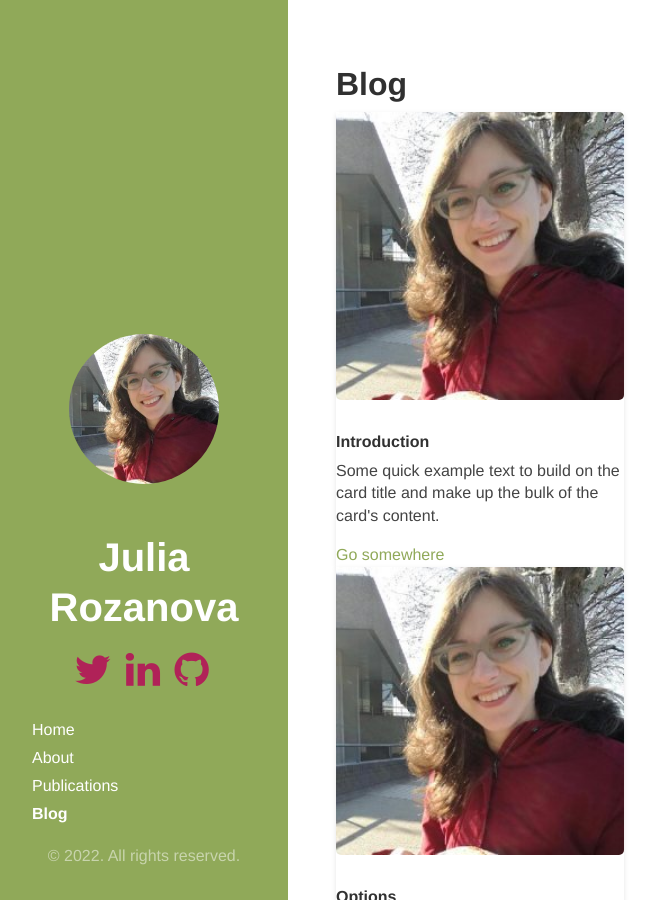
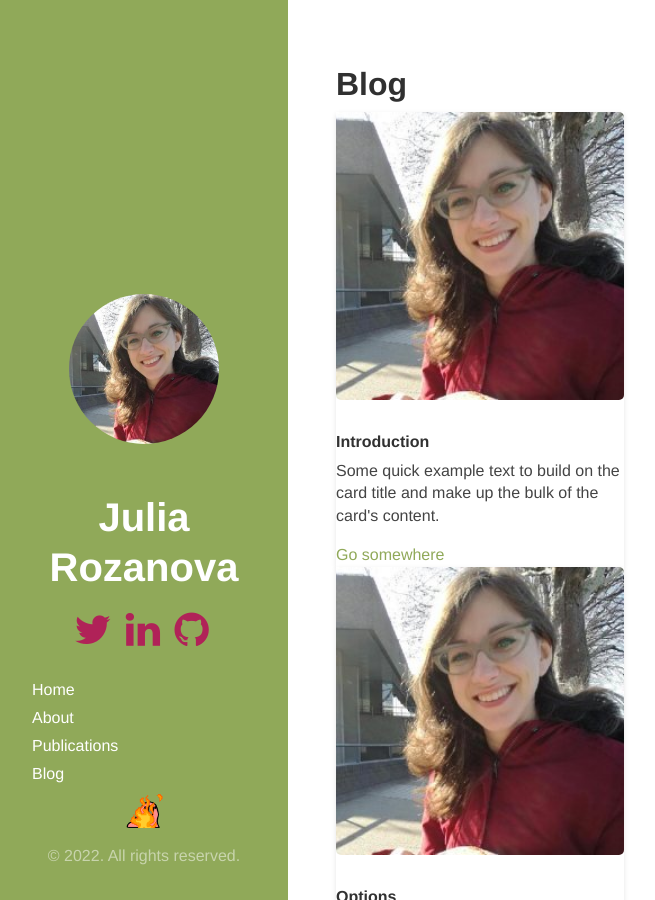
Before and after one commit to juliarozanova/juliarozanova.github.io, a Jekyll site: the page built from blog/index.html, in a window 1280 px wide and 900 px high. Shown: the whole window, without its empty margins (0-655 px from the left). Built offline with Jekyll 4.4.1, drawn with Linux system fonts in a browser that asks for light colours; the list of posts is cut into pages by our own code; a style sheet for code colours, icons or effects is not loaded.

Commit message:
add fire parrot because reasons

```diff
--- a/_includes/sidebar.html
+++ b/_includes/sidebar.html
@@ -13,6 +13,8 @@
       <a href="https://twitter.com/juliaroz"><i class="fa fa-twitter big-icon zoom"></i></a>
       <a href="https://www.linkedin.com/in/julia-rozanova-8a2411136/"><i class="fa fa-linkedin big-icon zoom"></i></a>
       <a href="https://github.com/juliarozanova/"><i class="fa fa-github big-icon zoom"></i></a>
+      <a href="">
+      </a>
       </div>
       <p class="lead">{{ site.description }}</p>
     </div>
@@ -28,7 +30,7 @@
       {% assign sections = site.sections | sort: 'order' %}
       {% for section in sections %}
             <a class="sidebar-nav-item" href="{{ site.baseurl }}#{{ section.title }}">{{ section.title }}</a>
-      {% endfor %}
+      {% endfor %/}
 
       {% assign pages_list = site.pages %}
       {% for node in pages_list %}
@@ -39,7 +41,13 @@
         {% endif %}
       {% endfor %}
 
+      <a class="sidebar-nav-item{% if page.url == node.url %} active{% endif %}" href="{{ site.baseurl }}/blog/index.html">Blog</a>
+
       <!-- <a class="sidebar-nav-item" href="{{ site.github.repo }}/archive/v{{ site.version }}.zip">Download</a> -->
+
+      <center>
+      <img src="../assets/everythings_fine_parrot.gif" style="width:2.5em; height:2.5em">
+</center>
     </nav>
 
     <p>&copy; {{ site.time | date: '%Y' }}. All rights reserved.</p>
--- /dev/null
+++ b/_layouts/blog.html
@@ -0,0 +1,8 @@
+---
+layout: default
+---
+
+<div class="page">
+  <h1 class="page-title">{{ page.title }}</h1>
+  {{ content }}
+</div>
--- a/blog/index.html
+++ b/blog/index.html
@@ -1,5 +1,5 @@
 ---
-layout: page
+layout: blog
 title: Blog
 ---
 
```
Also changed, not shown: assets/everythings_fine_parrot.gif (added).
